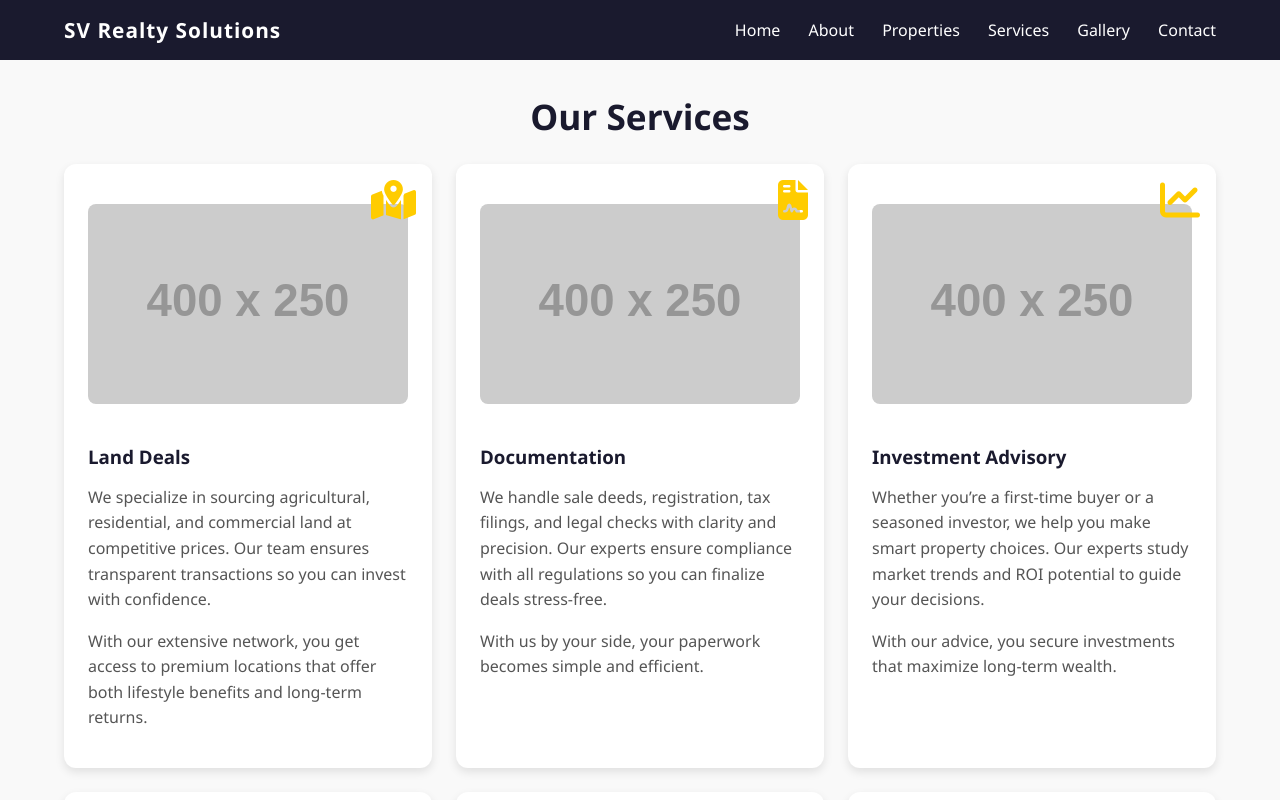
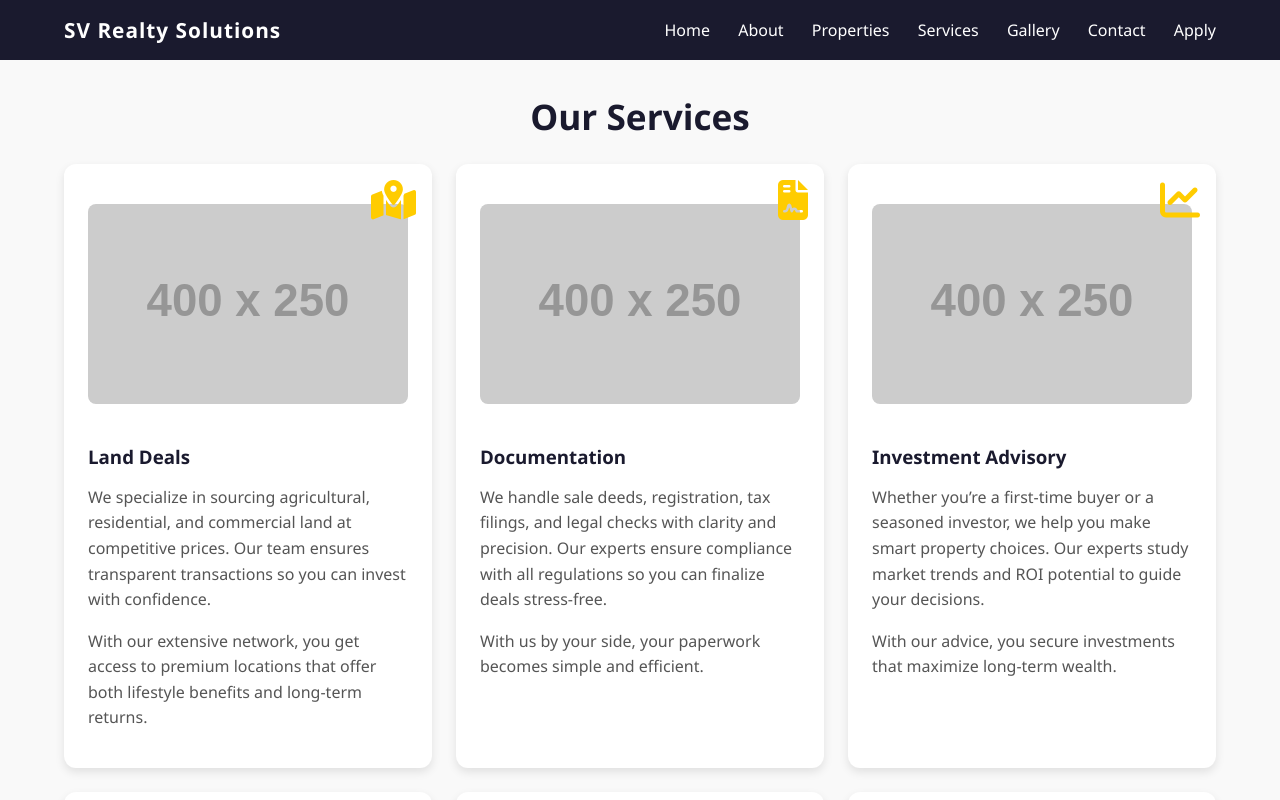
Before and after one commit to Honey644/Realestate-Solution, a website: page services.html in a window 1280 px wide. Shown: the top 800 px of the page. Drawn offline with Linux system fonts and the light colour scheme; placeholder pictures from the web are drawn by us.

Commit message:
Update services.html

```diff
--- a/services.html
+++ b/services.html
@@ -133,6 +133,7 @@
           <a href="services.html">Services</a>
           <a href="gallery.html">Gallery</a>
           <a href="contact.html">Contact</a>
+          <a href="ApplyPage_updated.html">Apply</a> <!-- ✅ New link -->
         </nav>
     </div>
   </div>
```
Lines whose indentation alone changed are shown as unchanged.
